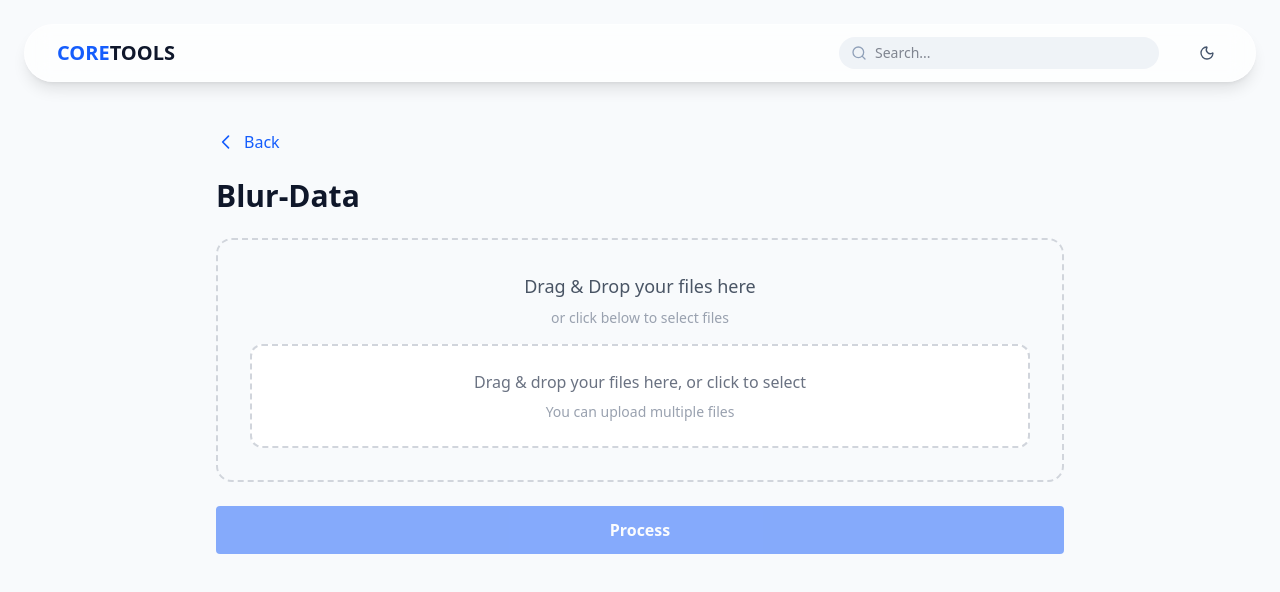
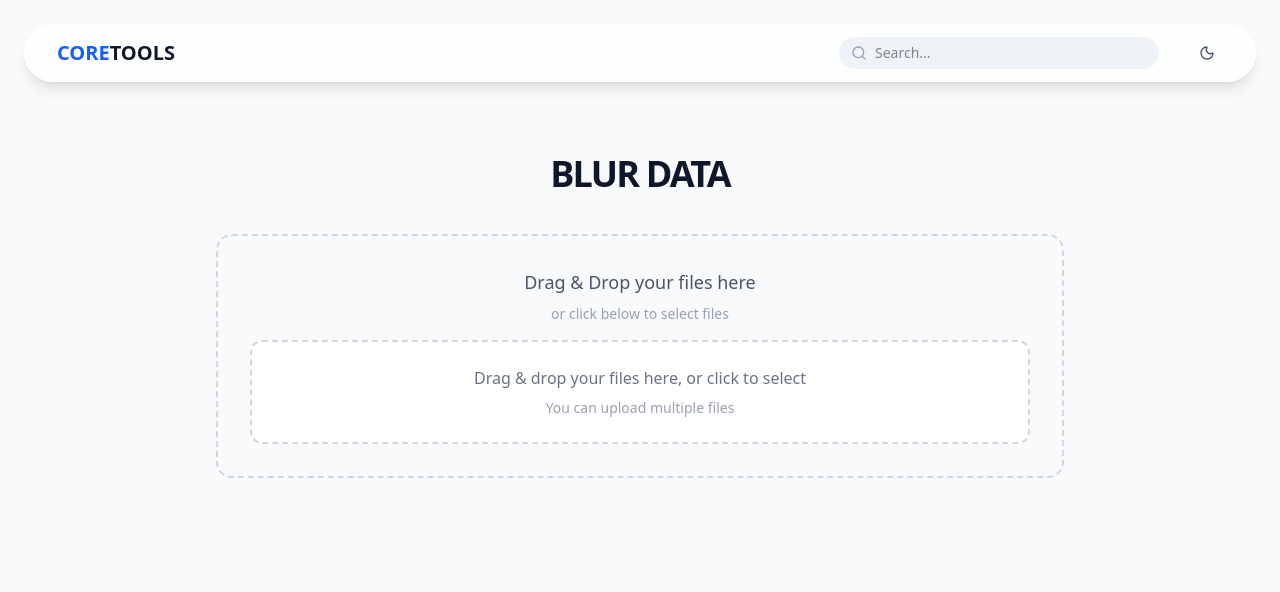
Before and after one commit to boutabsouyounes237-gif/my-utility, a Next.js app: page /tools/image/blur-data in a window 1280 px wide. Shown: the top 592 px of the page. Built offline with nearby package versions, Linux system fonts and the light colour scheme.

Commit message:
fix toolpage

```diff
--- a/src/app/tools/[group]/[tool]/page.tsx
+++ b/src/app/tools/[group]/[tool]/page.tsx
@@ -1,170 +1,121 @@
 "use client";
 
 import React, { useState } from "react";
-import { useParams, useRouter } from "next/navigation";
+import { useParams } from "next/navigation";
+import FileUploader from "@/components/FileUploader";
 import { IMAGE_TOOLS_PROCESSORS } from "@/lib/tools/registry";
 import type { UploadedFile } from "@/types/uploaded-file";
-import FileUploader from "@/components/FileUploader";
+// @ts-ignore
+import confetti from "canvas-confetti";
+import { Download, CheckCircle2, RefreshCw, Loader2, Image as ImageIcon } from "lucide-react";
 
-interface FileProgress extends UploadedFile {
-  progress: number; // نسبة التقدم من 0 إلى 100
-}
-
-const ToolPage: React.FC = () => {
-  const router = useRouter();
+export default function SingleToolPage() {
   const { tool } = useParams<{ tool: string }>();
-
-  const [uploadedFiles, setUploadedFiles] = useState<FileProgress[]>([]);
   const [resultFiles, setResultFiles] = useState<UploadedFile[]>([]);
   const [isProcessing, setIsProcessing] = useState(false);
+  const [uploaderKey, setUploaderKey] = useState(0);
 
-  const toolProcessor = IMAGE_TOOLS_PROCESSORS[tool as keyof typeof IMAGE_TOOLS_PROCESSORS];
-  if (!toolProcessor)
-    return <div className="p-4 text-red-600 font-bold">Tool not found</div>;
-
-  const handleProcess = async () => {
-    if (!uploadedFiles.length) return;
+  const handleStartProcessing = async (files: UploadedFile[]) => {
+    if (!files.length) return;
+    const processor = IMAGE_TOOLS_PROCESSORS[tool as keyof typeof IMAGE_TOOLS_PROCESSORS];
+    if (!processor) return;
 
     setIsProcessing(true);
-    setResultFiles([]);
 
     try {
-      const results: UploadedFile[] = [];
+      const result = await processor(files);
 
-      for (let i = 0; i < uploadedFiles.length; i++) {
-        const file = uploadedFiles[i];
-
-        // تحديث progress إلى 0 قبل المعالجة
-        const tempFiles = [...uploadedFiles];
-        tempFiles[i] = { ...file, progress: 0 };
-        setUploadedFiles(tempFiles);
-
-        // استدعاء الـ processor
-        const result = await toolProcessor([file]);
-
-        // التأكد من تحويل النتيجة إلى UploadedFile صالح
-        const processedFile: UploadedFile =
-          Array.isArray(result) && result.length
-            ? {
-                data: (result[0] as any).data || null,
-                name: (result[0] as any).name || "unknown",
-                size: (result[0] as any).size || 0,
-                type: (result[0] as any).type || "",
-                url: (result[0] as any).url || "",
-              }
-            : {
+      // Normalize result to UploadedFile[]
+      const normalizedResult: UploadedFile[] = Array.isArray(result)
+        ? result.map((f: any) => ({
+            data: f.data || null,
+            name: f.name || "unknown",
+            size: f.size || 0,
+            type: f.type || "",
+            url: f.url || "",
+          }))
+        : [
+            {
               data: (result as any).data || null,
               name: (result as any).name || "unknown",
               size: (result as any).size || 0,
               type: (result as any).type || "",
               url: (result as any).url || "",
-              };
+            },
+          ];
 
-        results.push(processedFile);
-
-        // بعد المعالجة، progress 100%
-        tempFiles[i] = { ...file, progress: 100 };
-        setUploadedFiles([...tempFiles]);
-      }
-
-      setResultFiles(results);
+      setResultFiles(normalizedResult);
+      confetti({ particleCount: 150, spread: 70 });
     } catch (error) {
-      console.error(error);
+      console.error("Processing failed:", error);
     } finally {
       setIsProcessing(false);
     }
   };
 
-  const handleUpload = (files: UploadedFile[]) => {
-    const filesWithProgress: FileProgress[] = files.map((file) => ({
-      ...file,
-      progress: 0,
-    }));
-    setUploadedFiles(filesWithProgress);
+  const resetAll = () => {
+    setResultFiles([]);
+    setUploaderKey((prev) => prev + 1);
   };
 
   return (
-    <div className="p-6 max-w-4xl mx-auto">
-      {/* زر الرجوع */}
-      <button
-        onClick={() => router.back()}
-        className="mb-6 flex items-center text-blue-600 hover:text-blue-800 transition-colors font-medium"
-      >
-        <svg
-          className="w-5 h-5 mr-2"
-          fill="none"
-          stroke="currentColor"
-          strokeWidth={2}
-          viewBox="0 0 24 24"
-        >
-          <path strokeLinecap="round" strokeLinejoin="round" d="M15 19l-7-7 7-7" />
-        </svg>
-        Back
-      </button>
+    <div className="max-w-4xl mx-auto px-6 py-12">
+      <div className="text-center mb-10">
+        <h1 className="text-4xl font-black uppercase tracking-tighter">
+          {String(tool).replace(/-/g, " ")}
+        </h1>
+      </div>
 
-      <h1 className="text-3xl font-bold mb-6 capitalize">{tool}</h1>
-
+      {resultFiles.length === 0 ? (
+        <div className={isProcessing ? "opacity-40 pointer-events-none" : ""}>
           {/* Drag & Drop zone */}
           <div className="border-2 border-dashed border-gray-300 rounded-2xl p-8 mb-6 text-center transition-all hover:border-blue-500 hover:bg-blue-50">
             <p className="text-gray-600 mb-2 text-lg">Drag & Drop your files here</p>
             <p className="text-gray-400 text-sm mb-4">or click below to select files</p>
-
-        <FileUploader multiple onUpload={handleUpload} />
+            <FileUploader key={uploaderKey} multiple onUpload={handleStartProcessing} />
           </div>
 
-      {/* الملفات المرفوعة مع progress bar */}
-      {uploadedFiles.length > 0 && (
-        <div className="grid grid-cols-1 md:grid-cols-2 gap-4 mb-6">
-          {uploadedFiles.map((file, idx) => (
-            <div
-              key={idx}
-              className="border rounded-lg p-4 shadow-sm hover:shadow-md transition-shadow bg-white"
-            >
-              <p className="font-semibold mb-2 truncate">{file.name}</p>
-              <div className="w-full bg-gray-200 h-2 rounded-full overflow-hidden">
-                <div
-                  className="bg-blue-600 h-2 transition-all duration-300"
-                  style={{ width: `${file.progress}%` }}
-                />
-              </div>
-              {isProcessing && <p className="text-sm text-gray-500 mt-1">{file.progress}%</p>}
-            </div>
-          ))}
+          {isProcessing && (
+            <div className="mt-8 flex flex-col items-center gap-3">
+              <Loader2 className="w-10 h-10 text-blue-600 animate-spin" />
+              <p className="font-bold text-blue-600 animate-pulse uppercase text-xs tracking-widest">
+                Processing...
+              </p>
             </div>
           )}
+        </div>
+      ) : (
+        <div className="glass-card p-10 rounded-[3rem] text-center animate-in zoom-in duration-500">
+          <CheckCircle2 className="w-16 h-16 text-green-500 mx-auto mb-6" />
+          <h2 className="text-2xl font-black mb-6 uppercase tracking-tighter">
+            Files Processed Successfully!
+          </h2>
 
-      {/* زر المعالجة */}
+          <div className="grid gap-3 max-w-md mx-auto">
+            {resultFiles.map((file, idx) => (
+              <a
+                key={idx}
+                href={file.url}
+                download={file.name}
+                className="flex items-center justify-between bg-slate-900 text-white px-6 py-4 rounded-2xl font-bold hover:bg-blue-600 transition-all group"
+              >
+                <div className="flex items-center gap-3">
+                  <ImageIcon className="w-4 h-4 text-blue-400" />
+                  <span className="text-sm truncate max-w-45">{file.name}</span>
+                </div>
+                <Download className="w-4 h-4 group-hover:translate-y-1 transition-transform" />
+              </a>
+            ))}
+
             <button
-        onClick={handleProcess}
-        disabled={isProcessing || uploadedFiles.length === 0}
-        className="w-full py-3 bg-blue-600 text-white font-semibold rounded hover:bg-blue-700 disabled:opacity-50 transition-colors mb-6"
+              onClick={resetAll}
+              className="mt-6 flex items-center justify-center gap-2 text-slate-500 font-bold hover:text-blue-600 transition-colors"
             >
-        {isProcessing ? "Processing..." : "Process"}
+              <RefreshCw className="w-4 h-4" /> Start New Conversion
             </button>
-
-      {/* عرض النتائج */}
-      {resultFiles.length > 0 && (
-        <div className="grid grid-cols-1 md:grid-cols-2 gap-4">
-          {resultFiles.map((file, idx) => (
-            <div
-              key={idx}
-              className="border rounded-lg p-4 shadow-sm bg-gray-50 hover:shadow-md transition-shadow"
-            >
-              <p className="font-semibold mb-2 truncate">{file.name}</p>
-              <a
-                href={file.url}
-                target="_blank"
-                rel="noopener noreferrer"
-                className="text-blue-600 underline"
-              >
-                Download
-              </a>
           </div>
-          ))}
         </div>
       )}
     </div>
   );
-};
-
-export default ToolPage;
+}
```
Lines whose indentation alone changed are shown as unchanged.
